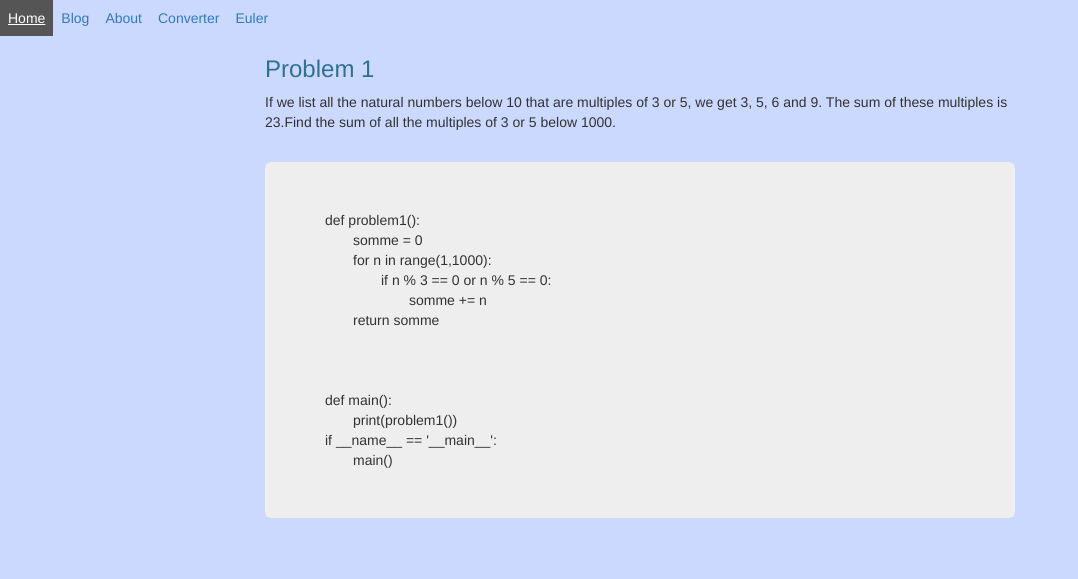
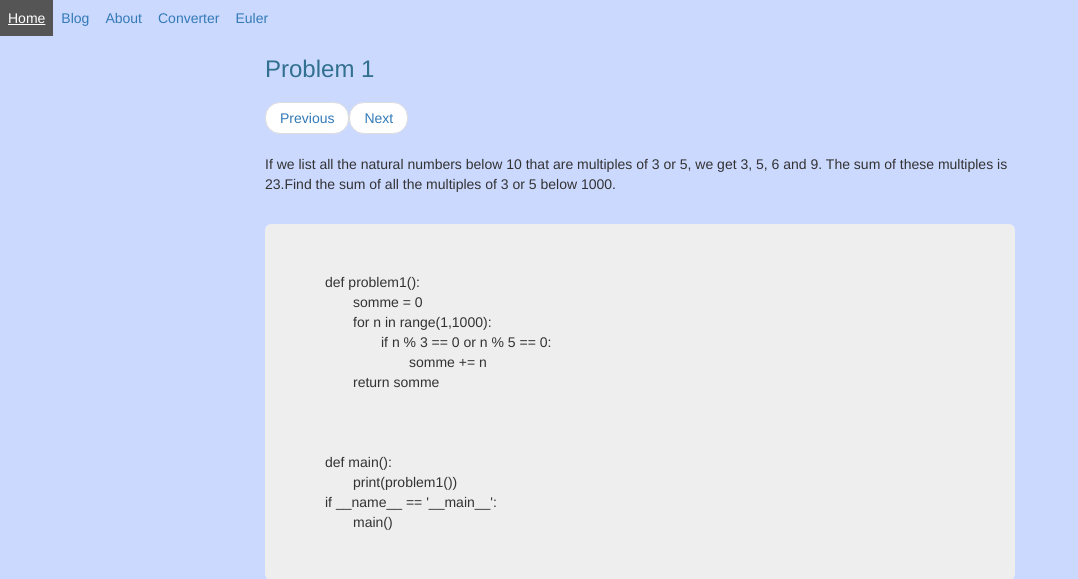
Before and after one commit to ibaf001/monSite, a Flask app: page /euler/1 in a window 1280 px wide. Shown: the top 579 px of the page, without its empty margins (0-1078 px from the left). Run offline with Flask 2, Linux system fonts and the light colour scheme; some libraries are stand-ins or nearby versions.

Commit message:
Added pager on problem pages

```diff
--- a/templates/euler/problem1.html
+++ b/templates/euler/problem1.html
@@ -9,6 +9,13 @@
 
     <div class="col-md-8 ">
     <h3 class="text-info">Problem 1</h3>
+
+    <ul class="pager">
+      <li class="previous"><a href="#">Previous</a></li>
+      <li class="next"><a href="{{ url_for('euler',problem= 2) }}">Next</a></li>
+    </ul>
+
+
     <p>If we list all the natural numbers below 10 that are multiples of 3 or 5, we get 3, 5, 6 and 9. The sum of these multiples is 23.Find the sum of all the multiples of 3 or 5 below 1000.
     </p>
     <br>
--- a/templates/euler/problem2.html
+++ b/templates/euler/problem2.html
@@ -9,6 +9,12 @@
 
     <div class="col-md-8">
     <h3 class="text-info">Problem 2</h3>
+
+    <ul class="pager">
+      <li class="previous"><a href="{{ url_for('euler',problem= 1) }}">Previous</a></li>
+      <li class="next"><a href="{{ url_for('euler',problem= 3) }}">Next</a></li>
+    </ul>
+
     <p>Each new term in the Fibonacci sequence is generated by adding the previous two terms. By starting with 1 and 2, the first 10 terms will be:<br>1, 2, 3, 5, 8, 13, 21, 34, 55, 89, ...<br>
 
     By considering the terms in the Fibonacci sequence whose values do not exceed four million, find the sum of the even-valued terms.
--- a/templates/euler/problem3.html
+++ b/templates/euler/problem3.html
@@ -9,6 +9,11 @@
 
     <div class="col-md-8">
     <h3 class="text-info">Problem 3</h3>
+
+    <ul class="pager">
+      <li class="previous"><a href="{{ url_for('euler',problem= 2) }}">Previous</a></li>
+      <li class="next"><a href="#">Next</a></li>
+    </ul>
     <p>
 
     The prime factors of 13195 are 5, 7, 13 and 29.<br>
```
